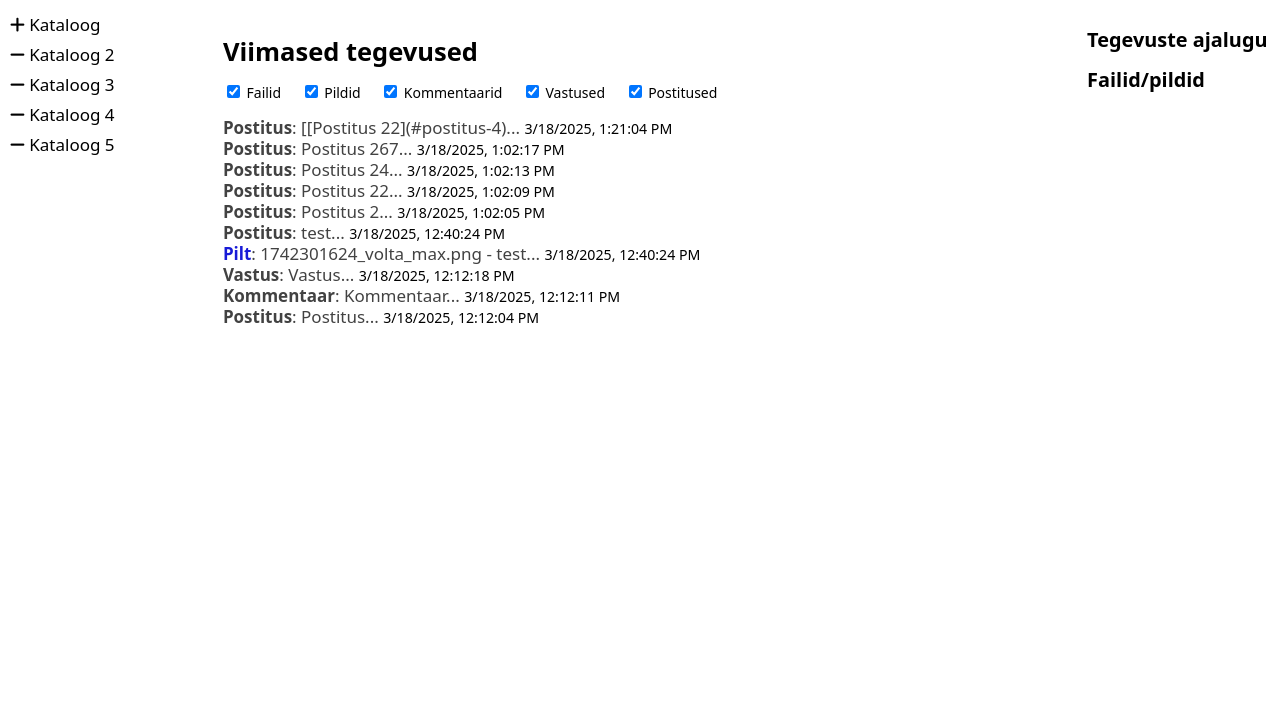
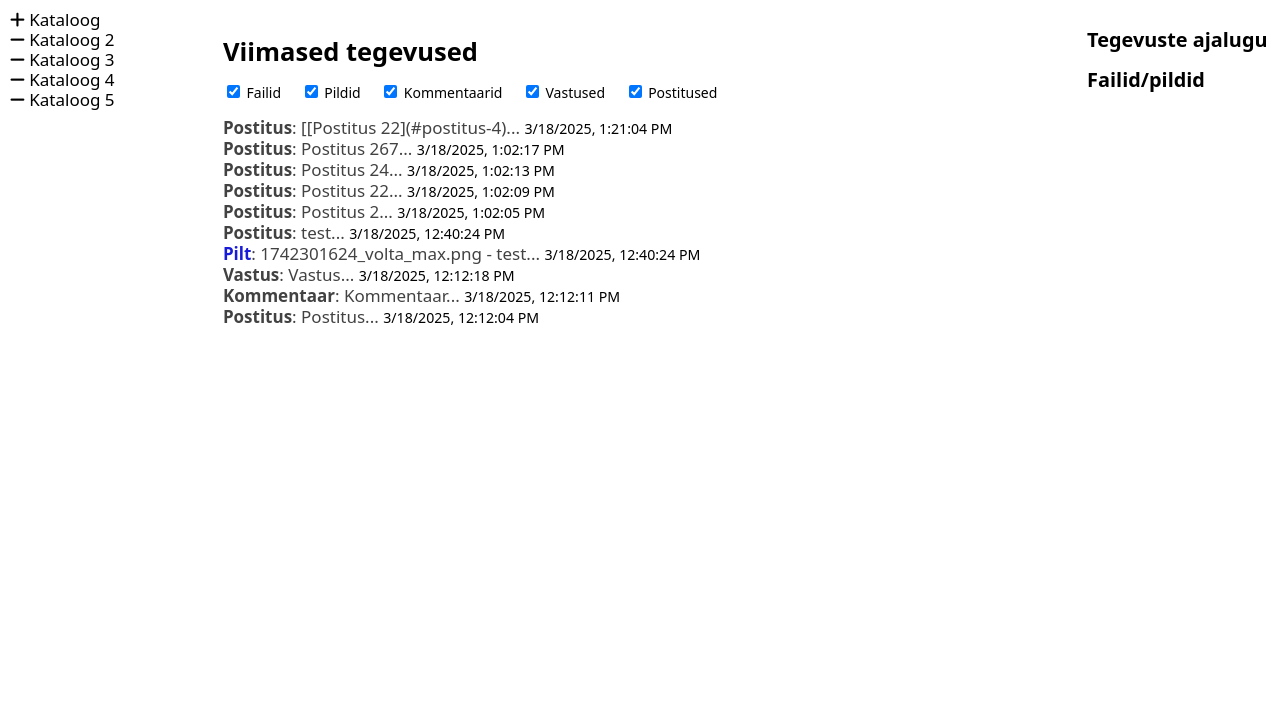
Before and after one commit to brunn/portiaz_5, a PHP site: page / in a window 1280 px wide. Shown: the part 54-759 px from the top of the page. Run offline with PHP 8.4, Linux system fonts and the light colour scheme; data comes from the database, SQL or seed files in the repository; data that the repository does not hold is empty; some libraries are stand-ins or nearby versions.

Commit message:
Add files via upload
Väike puumenüü kujunduse parandus

```diff
--- a/index.php
+++ b/index.php
@@ -478,7 +478,7 @@ if (isset($_GET['action'])) {
         .otsingu-tulemus:hover, .otsingu-tulemus.active { background: #9d9d9d;color: #000000; }
         .konteiner { display: flex; flex: 1; overflow: hidden; }
         #puu-konteiner { width: 275px; background: #fff; overflow-y: auto; padding: 10px; position: relative; }
-        .puu-sõlm { padding: 5px; cursor: pointer; }
+        .puu-sõlm {cursor: pointer; }
         .puu-sõlm:hover { background: #9d9d9d; }
         .puu-sõlm.laiendatud > .alamlehed { display: block; }
         .puu-sõlm .alamlehed { display: none; }
```
